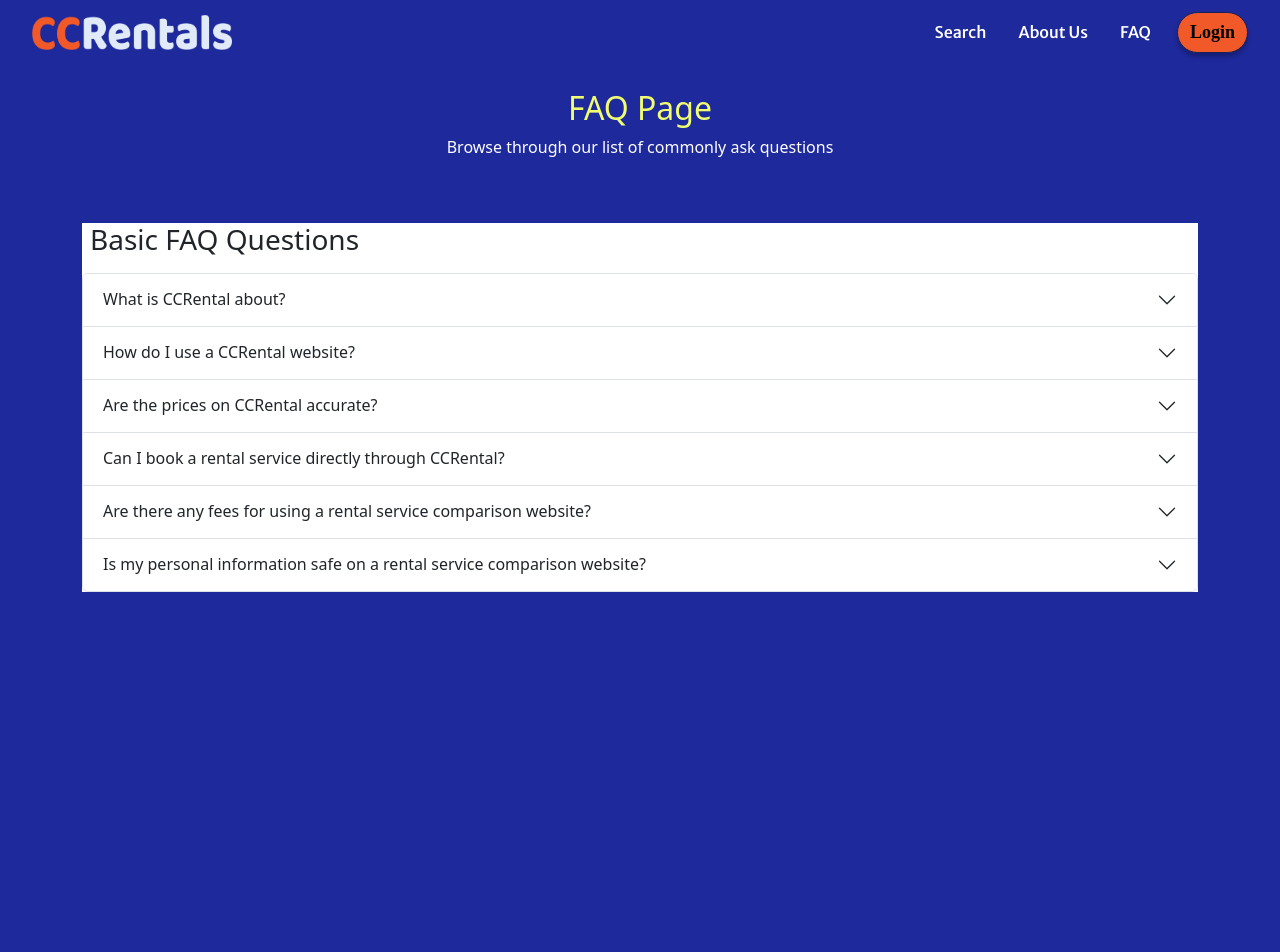
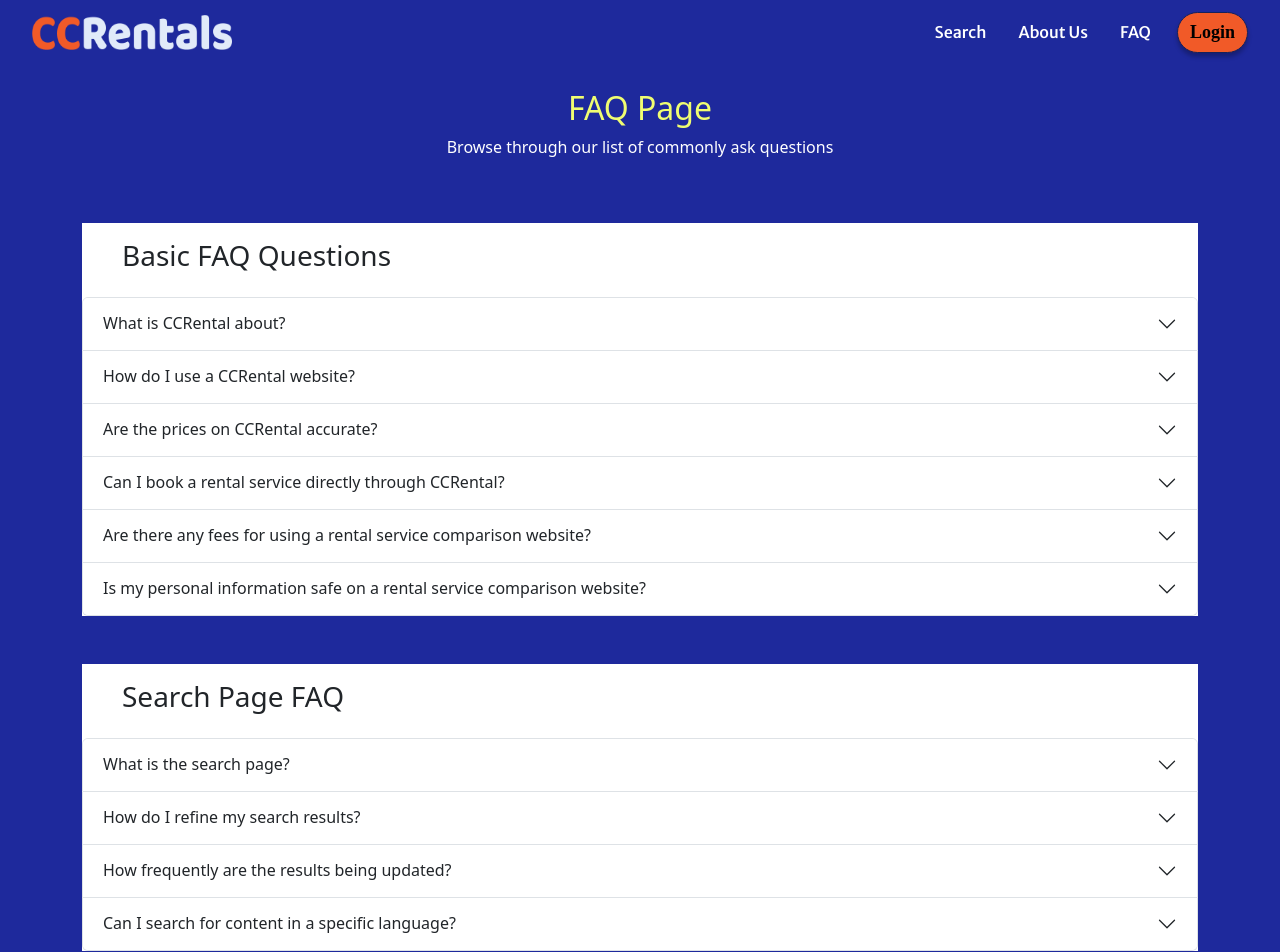
Before and after one commit to Lijiaqian1/SC2006Prj, a React (Create React App) app in the folder Implementation/front-end-app/: page /help in a window 1280 px wide. Shown: the top 952 px of the page. Before the commit the page ends 800 px from the top, so only its background shows below. Built offline with nearby package versions, Linux system fonts and the light colour scheme.

Commit message:
FAQupdates

```diff
--- a/Implementation/front-end-app/src/pages/Help.js
+++ b/Implementation/front-end-app/src/pages/Help.js
@@ -12,7 +12,7 @@ function Help(){
             </Row>
 
             <div className="QuestionSection">
-                <h3 className="ms-2 mb-3 mt-3">Basic FAQ Questions</h3>
+                <h3 className="ms-4 mt-3 p-3 ">Basic FAQ Questions</h3>
             <Accordion>
                 <Accordion.Item eventKey="0">
                     <Accordion.Header>What is CCRental about?</Accordion.Header>
@@ -69,6 +69,44 @@ function Help(){
     </div>
 
 
+    <div className="QuestionSection mt-5 mb-5">
+                <h3 className="ms-4 mt-3 p-3">Search Page FAQ</h3>
+            <Accordion>
+                <Accordion.Item eventKey="0">
+                    <Accordion.Header>What is the search page?</Accordion.Header>
+                    <Accordion.Body>
+                    The search page is a page where users are able to input their fields, for example they can input their pick-up location / current location, date, time
+                    for better filter of the results. After which, users can click the search button to view the displayed results.
+                    </Accordion.Body>
+                </Accordion.Item>
+                <Accordion.Item eventKey="1">
+                    <Accordion.Header>How do I refine my search results?</Accordion.Header>
+                    <Accordion.Body>
+                    To refine search results, one can use the filter options at the side of the website on the results page. After filtering out to their own preference,
+                    a new displayed results will be shown.
+                    </Accordion.Body>
+                </Accordion.Item>
+
+                <Accordion.Item eventKey="2">
+                    <Accordion.Header>How frequently are the results being updated?</Accordion.Header>
+                    <Accordion.Body>
+                    CCRental comparison strive to provide accurate pricing information,
+                    but prices can change frequently.
+                    We strive to attain real-time updates, however, some of the pricing information might changed due to other circumstances.
+                    </Accordion.Body>
+                </Accordion.Item>
+
+                <Accordion.Item eventKey="3">
+                    <Accordion.Header>Can I search for content in a specific language?</Accordion.Header>
+                    <Accordion.Body>
+                    CCRental is aiming to seek for improvement to include other language. However, at the moment, CCRental can only display contents in English (US).
+                    </Accordion.Body>
+                </Accordion.Item>
+            </Accordion>
+
+    </div>
+
+
 
         </Container>
     )
```
